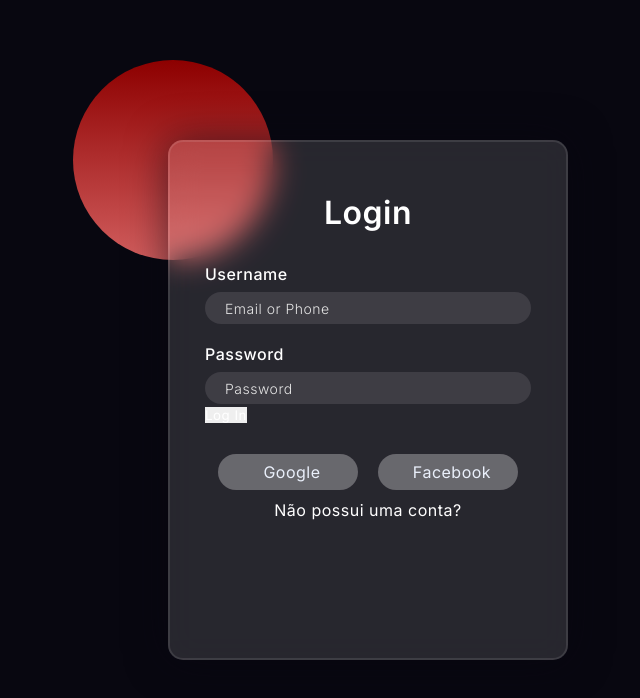
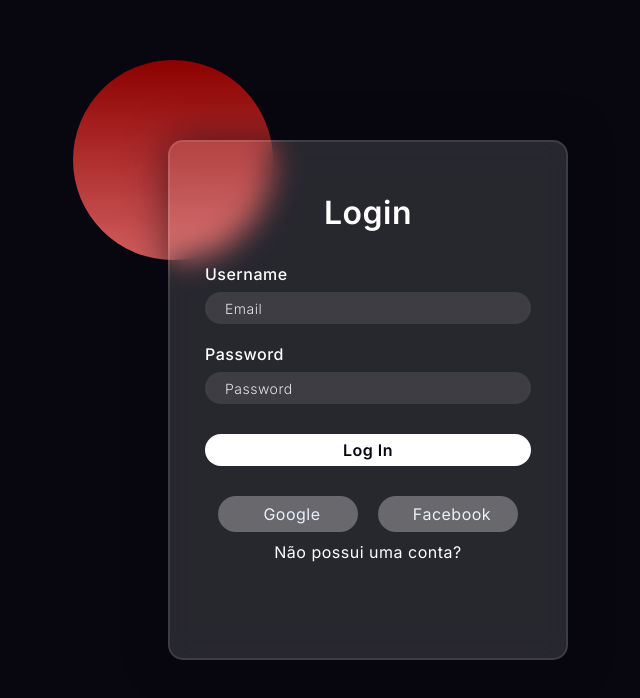
Before and after one commit to KaioBorgesDev/Fatek, a React (Vite) app in the folder frontend/: page /login in a window 1280 px wide. Shown: the top 698 px of the page, without its empty margins (272-912 px from the left). Built offline with nearby package versions, Linux system fonts and the light colour scheme.

Commit message:
feat- Form Login working

```diff
--- a/frontend/src/components/FormLogin/FormLogin.tsx
+++ b/frontend/src/components/FormLogin/FormLogin.tsx
@@ -1,6 +1,8 @@
-import { useState } from 'react';
+import { useEffect, useState } from 'react';
 import './FormLogin.css';
-import { Link } from 'react-router-dom';
+import { Link, useNavigate } from 'react-router-dom';
+import { useMessage } from '../../context/MessageContext';
+import { toast, ToastContainer } from 'react-toastify';
 
 interface LoginPayload {
   email: string;
@@ -10,15 +12,27 @@ interface LoginPayload {
 const FormLogin = () => {
   const [username, setUsername] = useState('');
   const [password, setPassword] = useState('');
+  const navigate = useNavigate();
+  const { message, setMessage } = useMessage();
 
-  const handleLogin = async () => {
+  useEffect(() => {
+    if (message != '') {
+      toast.success(message);
+      setMessage('')
+    }
+  }, [])
+
+  const handleLogin = async (e: React.FormEvent) => {
+    e.preventDefault(); // Previne o comportamento padrão do formulário
+
     const payload: LoginPayload = {
       email: username,
       passwordHash: password,
     };
 
     try {
-      const response = await fetch("http://fatek-backend/login", {
+      console.log("Attempting to login...");
+      const response = await fetch("http://localhost:5002/login", {
         method: "POST",
         headers: {
           'Content-Type': 'application/json',
@@ -26,31 +40,39 @@ const FormLogin = () => {
         body: JSON.stringify(payload),
       });
 
-      if (!response.ok) {
-        throw new Error(`HTTP error! status: ${response.status}`);
+      if (response.status === 401)
+        return toast.error("E-mail ou senha inválidos.");
+
+      if (response.ok) {
+        const data = await response.json();
+        console.log('Login successful:', data);
+        setMessage("Bem vindo!");
+        return navigate('/');
       }
 
-      const data = await response.json();
-      console.log('Login successful:', data);
+      toast.error("Erro, tente novamente mais tarde.");
+
     } catch (error) {
-      console.error('Login failed:', error);
+      toast.error('Login failed: ' + error);
     }
   };
 
   return (
+    <>
       <div className="background">
         <div className="shape"></div>
         <div className="shape"></div>
-      <form>
+        <form onSubmit={handleLogin}>
           <h3>Login</h3>
 
           <label htmlFor="username">Username</label>
           <input
-          type="text"
-          placeholder="Email or Phone"
+            type="email"
+            placeholder="Email"
             id="username"
             value={username}
             onChange={(e) => setUsername(e.target.value)}
+            required
           />
 
           <label htmlFor="password">Password</label>
@@ -60,11 +82,10 @@ const FormLogin = () => {
             id="password"
             value={password}
             onChange={(e) => setPassword(e.target.value)}
+            required
           />
 
-        <button type="button" onClick={handleLogin}>
-          Log In
-        </button>
+          <input type="submit" value="Log In" className='button' />
           <div className="social">
             <div className="go">
               <i className="fab fa-google"></i> Google
@@ -73,11 +94,23 @@ const FormLogin = () => {
               <i className="fab fa-facebook"></i> Facebook
             </div>
           </div>
-        <div style={{textAlign: 'center', paddingTop: '10px'}}>
+          <div style={{ textAlign: 'center', paddingTop: '10px' }}>
             <Link to={'/register'}>Não possui uma conta? </Link>
           </div>
         </form>
       </div>
+
+      <ToastContainer position="top-right"
+        autoClose={5000}
+        hideProgressBar={false}
+        newestOnTop={false}
+        closeOnClick={false}
+        rtl={false}
+        pauseOnFocusLoss
+        draggable
+        pauseOnHover
+        theme="dark" />
+    </>
   );
 };
 
```
Lines whose indentation alone changed are shown as unchanged.
